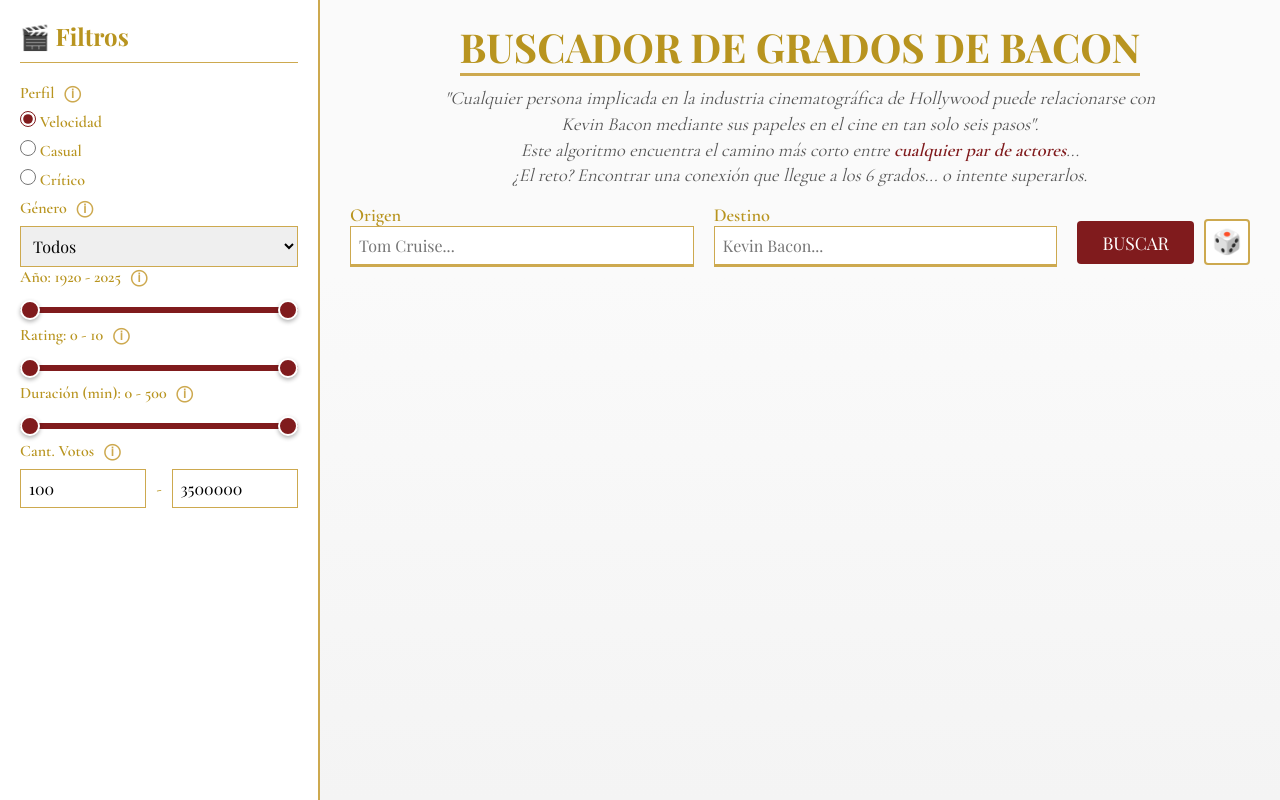
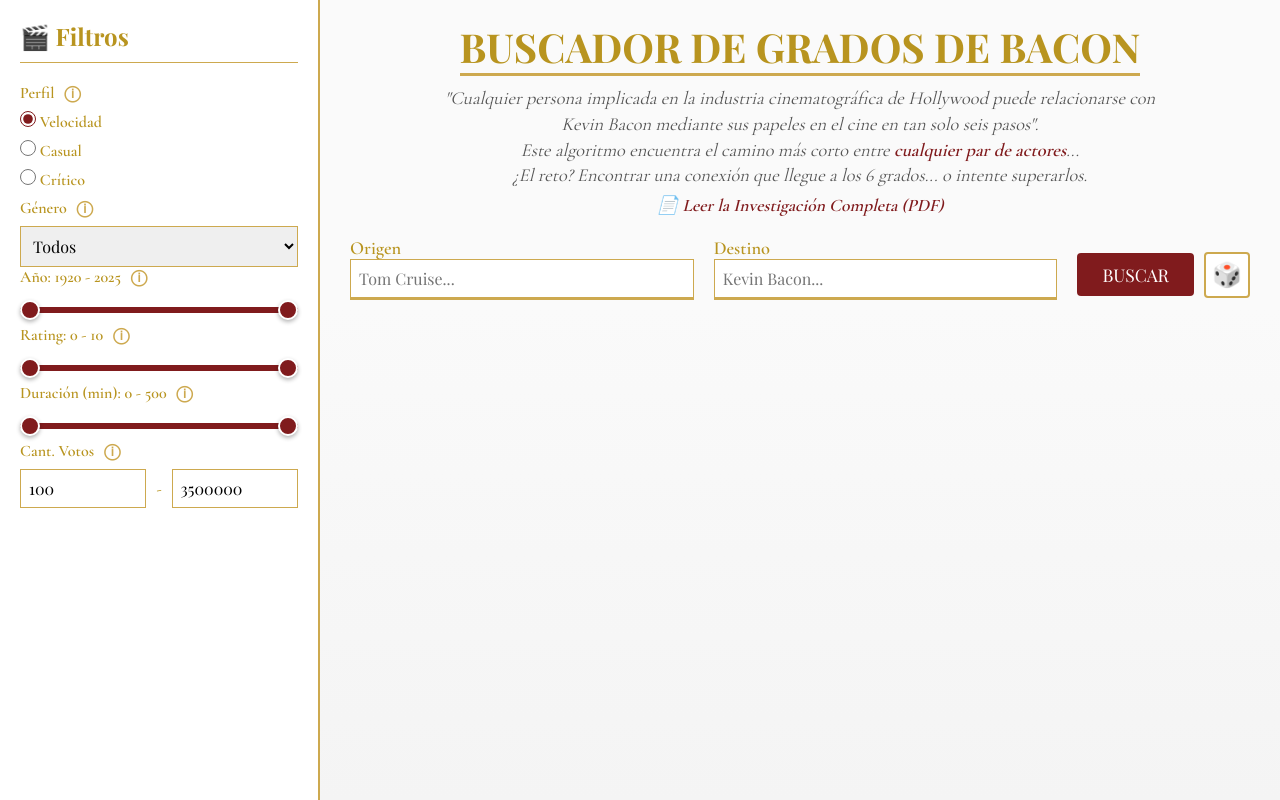
Before and after one commit to tomasmartinsaldias/grafos-imdb-proyecto, a Flask app: page / in a window 1280 px wide. Run offline with Flask 3, Linux system fonts and the light colour scheme.

Commit message:
Monografía

```diff
--- a/static/style.css
+++ b/static/style.css
@@ -455,6 +455,25 @@
     font-weight: 600;
 }
 
+.monograph-link {
+    display: inline-block;
+    margin-top: 5px;
+    font-family: 'Cormorant Garamond', serif;
+    font-size: 1.1rem;
+    font-weight: 700;
+    color: var(--red-oscar); /* Color rojo del tema */
+    text-decoration: none;
+    border-bottom: 1px solid transparent;
+    transition: all 0.3s ease;
+    padding-bottom: 2px;
+}
+
+.monograph-link:hover {
+    color: var(--red-hover);
+    border-bottom: 1px solid var(--red-hover); /* Subrayado elegante al pasar el mouse */
+    transform: translateY(-1px);
+}
+
 /* 2. ESTILO DEL CONTADOR DE GRADOS */
 #degree-display {
     flex-shrink: 0;
--- a/templates/index.html
+++ b/templates/index.html
@@ -92,6 +92,10 @@
                     Kevin Bacon mediante sus papeles en el cine en tan solo seis pasos".<br>
                     Este algoritmo encuentra el camino más corto entre <strong>cualquier par de actores</strong>... <br>
                     ¿El reto? Encontrar una conexión que llegue a los 6 grados... o intente superarlos.
+
+                    <a href="{{ url_for('static', filename='docs/monografia.pdf') }}" target="_blank" class="monograph-link">
+                        📄 Leer la Investigación Completa (PDF)
+                    </a>
                 </p>
                 <div class="search-area">
                     <div class="input-group">
```
Also changed, not shown: 1 other file.
